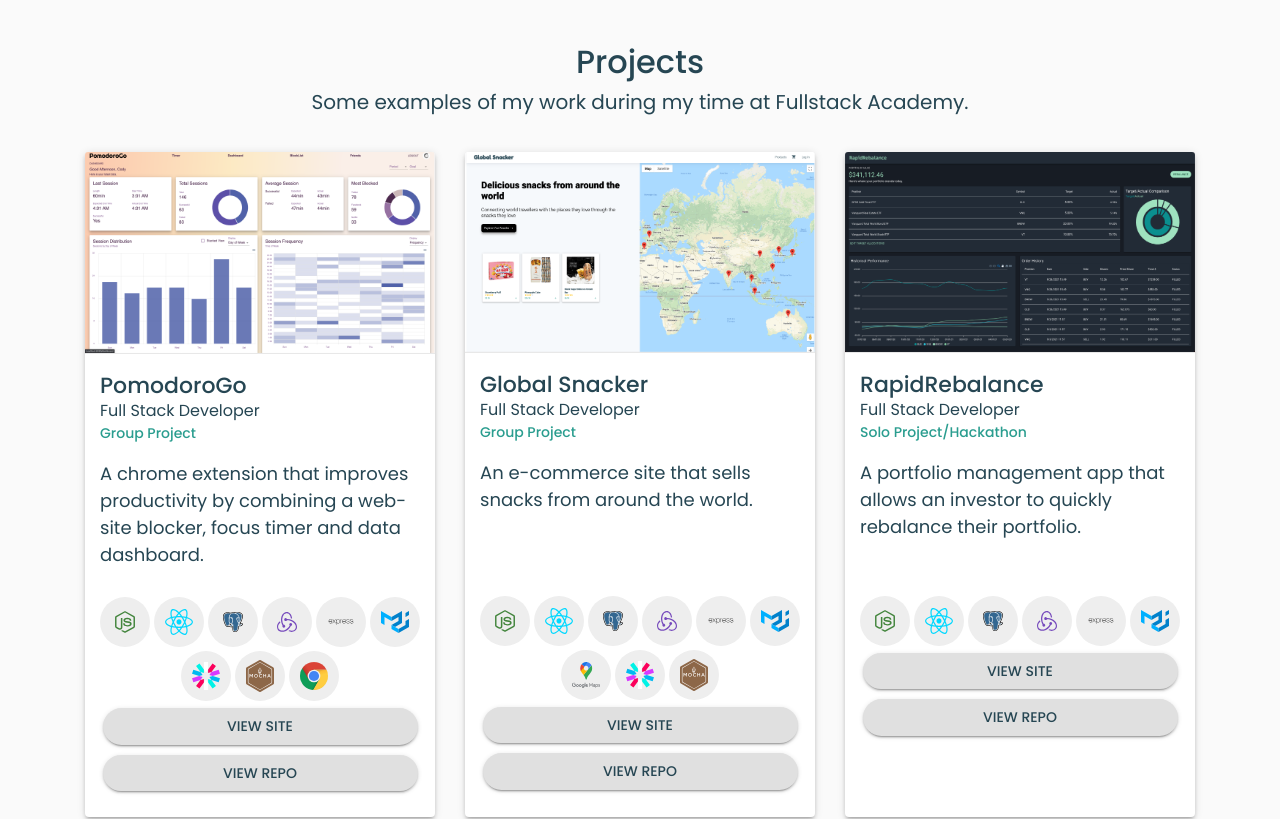
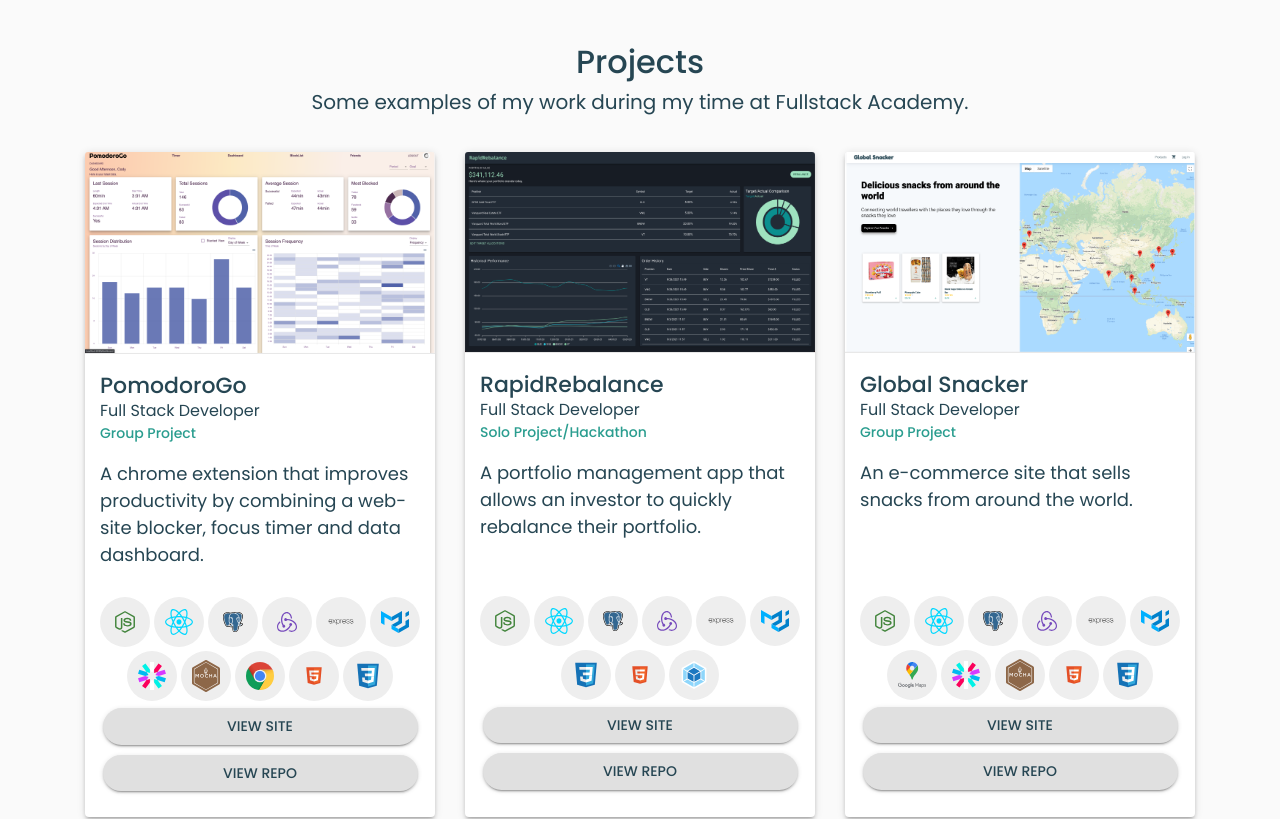
Before and after one commit to rfmcmillan/portfolio, a React app: page / in a window 1280 px wide. Shown: the part 1880-2699 px from the top of the page. Built offline with nearby package versions, Linux system fonts and the light colour scheme.

Commit message:
updated skills

```diff
--- a/client/data/projects/index.js
+++ b/client/data/projects/index.js
@@ -1,7 +1,7 @@
-import React from 'react';
-import { pomodoroGo, pocketTrade, globalSnacker } from '../../img/projects';
+import React from "react";
+import { pomodoroGo, pocketTrade, globalSnacker } from "../../img/projects";
 
-import { ExternalIcon, GithubIcon } from '../../img/icons';
+import { ExternalIcon, GithubIcon } from "../../img/icons";
 import {
   postgres,
   react,
@@ -22,15 +22,15 @@
   alpaca,
   apexCharts,
   googleMaps,
-} from '../../img/logos';
+} from "../../img/logos";
 
 export const projectsData = [
   {
-    title: 'PomodoroGo',
+    title: "PomodoroGo",
     description: `A chrome extension that improves productivity by combining a web-site blocker, focus timer and data dashboard.`,
-    image: './assets/Dashboard.png',
-    role: 'Full Stack Developer',
-    type: 'Group Project',
+    image: "./assets/Dashboard.png",
+    role: "Full Stack Developer",
+    type: "Group Project",
     stack: [
       nodejs,
       react,
@@ -42,28 +42,62 @@
       jwt,
       mocha,
       chrome,
+      html,
+      css,
     ],
     buttons: [
       {
-        text: 'View Site',
-        link: 'https://pomodoro-go-1.herokuapp.com/home',
-        linkAriaLabel: 'View the hosted version of PomodoroGo',
+        text: "View Site",
+        link: "https://pomodoro-go-1.herokuapp.com/home",
+        linkAriaLabel: "View the hosted version of PomodoroGo",
         icon: <ExternalIcon />,
       },
       {
-        text: 'View Repo',
-        link: 'https://github.com/rfmcmillan/pomodoro-go-1',
-        linkAriaLabel: 'View Github repository for PomodoroGo',
+        text: "View Repo",
+        link: "https://github.com/rfmcmillan/pomodoro-go-1",
+        linkAriaLabel: "View Github repository for PomodoroGo",
         icon: <GithubIcon />,
       },
     ],
   },
   {
-    title: 'Global Snacker',
+    title: "RapidRebalance",
+    description: `A portfolio management app that allows an investor to quickly rebalance their portfolio.`,
+    image: "./assets/RapidRebalance - Home.png",
+    role: "Full Stack Developer",
+    type: "Solo Project/Hackathon",
+    stack: [
+      nodejs,
+      react,
+      postgres,
+      redux,
+      express,
+      materialUi,
+      css,
+      html,
+      webpack,
+    ],
+    buttons: [
+      {
+        text: "View Site",
+        link: "https://rapid-rebalance.herokuapp.com/#/",
+        linkAriaLabel: "View the hosted version of RapidRebalance",
+        icon: <ExternalIcon />,
+      },
+      {
+        text: "View Repo",
+        link: "https://github.com/rfmcmillan/rapid-rebalance",
+        linkAriaLabel: "View Github repository for Rapid-Rebalance",
+        icon: <GithubIcon />,
+      },
+    ],
+  },
+  {
+    title: "Global Snacker",
     description: `An e-commerce site that sells snacks from around the world.`,
-    image: './assets/GlobalSnackerHome.png',
-    role: 'Full Stack Developer',
-    type: 'Group Project',
+    image: "./assets/GlobalSnackerHome.png",
+    role: "Full Stack Developer",
+    type: "Group Project",
     stack: [
       nodejs,
       react,
@@ -74,40 +108,20 @@
       googleMaps,
       jwt,
       mocha,
+      html,
+      css,
     ],
     buttons: [
       {
-        text: 'View Site',
-        link: 'https://global-snacker-1.herokuapp.com/',
-        linkAriaLabel: 'View the hosted version of Global Snacker',
+        text: "View Site",
+        link: "https://global-snacker-1.herokuapp.com/",
+        linkAriaLabel: "View the hosted version of Global Snacker",
         icon: <ExternalIcon />,
       },
       {
-        text: 'View Repo',
-        link: 'https://github.com/rfmcmillan/Grace-Shopper-2101',
-        linkAriaLabel: 'View Github repository for Global Snacker',
-        icon: <GithubIcon />,
-      },
-    ],
-  },
-  {
-    title: 'RapidRebalance',
-    description: `A portfolio management app that allows an investor to quickly rebalance their portfolio.`,
-    image: './assets/RapidRebalance - Home.png',
-    role: 'Full Stack Developer',
-    type: 'Solo Project/Hackathon',
-    stack: [nodejs, react, postgres, redux, express, materialUi, alpaca],
-    buttons: [
-      {
-        text: 'View Site',
-        link: 'https://rapid-rebalance.herokuapp.com/#/',
-        linkAriaLabel: 'View the hosted version of RapidRebalance',
-        icon: <ExternalIcon />,
-      },
-      {
-        text: 'View Repo',
-        link: 'https://github.com/rfmcmillan/rapid-rebalance',
-        linkAriaLabel: 'View Github repository for Rapid-Rebalance',
+        text: "View Repo",
+        link: "https://github.com/rfmcmillan/Grace-Shopper-2101",
+        linkAriaLabel: "View Github repository for Global Snacker",
         icon: <GithubIcon />,
       },
     ],
```
